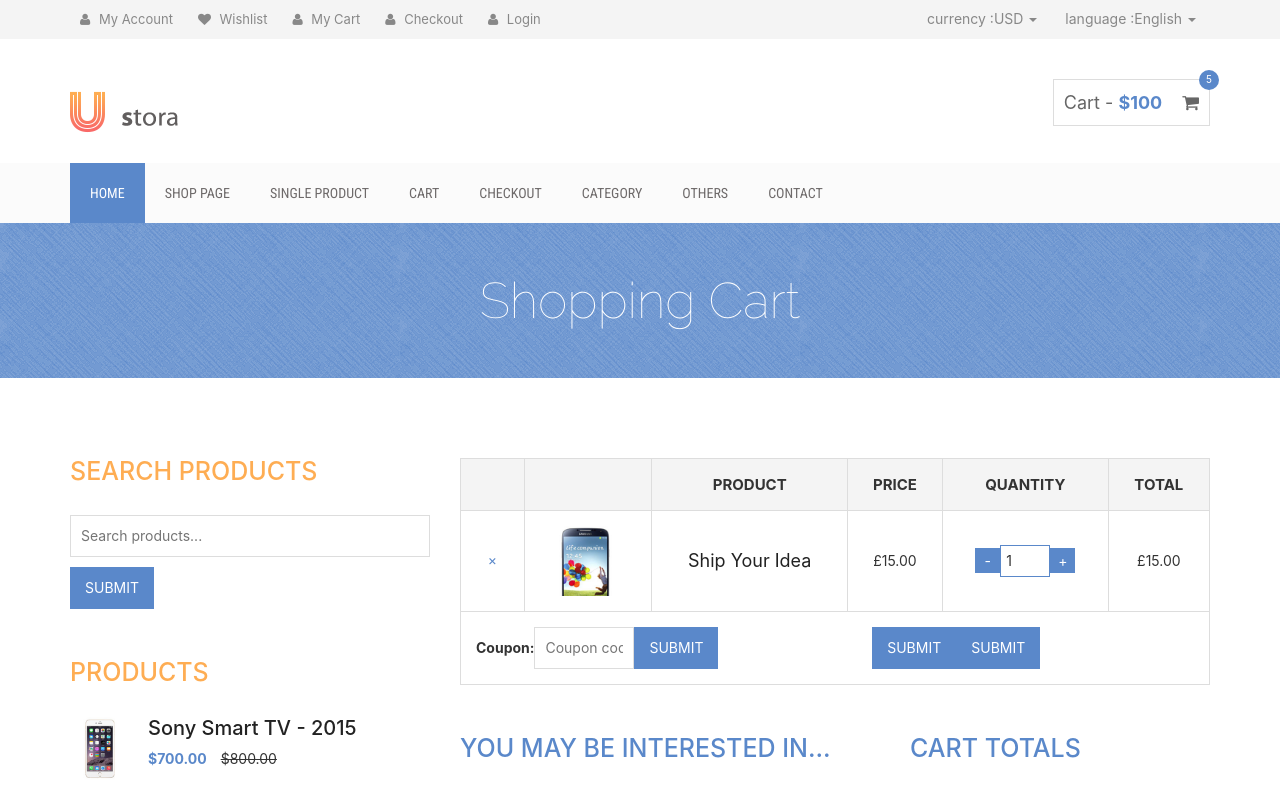
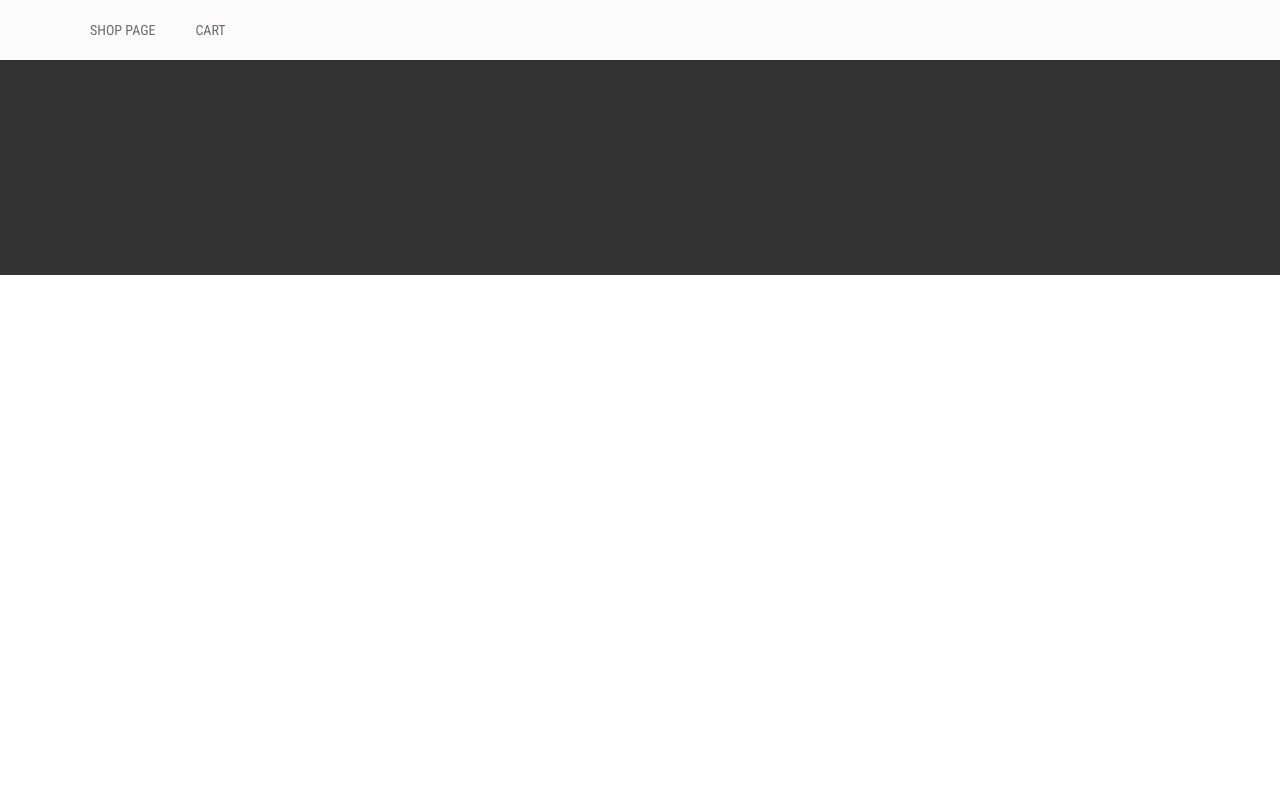
Before and after one commit to Sanyogitayadav123/E-com-shopping, a React (Create React App) app: page /cart in a window 1280 px wide. Shown: the top 786 px of the page. Built offline with nearby package versions, Linux system fonts and the light colour scheme.

Commit message:
remove href

```diff
--- a/src/components/Cart/index.js
+++ b/src/components/Cart/index.js
@@ -4,7 +4,7 @@ const Cart = () => {
   return (
     <>
 
-
+{/*
 <div className="product-big-title-area">
   <div className="container">
     <div className="row">
@@ -611,7 +611,7 @@ const Cart = () => {
       </div>
     </div>
   </div>
-</div>
+</div> */}
 
     </>
   )
--- a/src/components/Shop/index.jsx
+++ b/src/components/Shop/index.jsx
@@ -1,6 +1,7 @@
 import React, { useEffect, useState } from 'react'
 import axios from 'axios'
 import REACT_APP_BASE_URL from '../../api';
+import { NavLink } from 'react-router-dom';
 
 
 
@@ -13,7 +14,8 @@ const ShopPage = () => {
 
   useEffect(() => {
     getProduct();
-}, [currentPage]);
+    // eslint-disable-next-line
+},[currentPage]);
 
   const getProduct = async () => {
     try {
@@ -57,22 +59,23 @@ const ShopPage = () => {
             <img   src={`${REACT_APP_BASE_URL}/public/productImages/${data?.image}`} alt="" />
           </div>
           <h2>
-            <a href="">{data?.productName}</a>
+            <NavLink to="/">{data?.productName}</NavLink>
           </h2>
           <div className="product-carousel-price">
             <ins>${data?.price}</ins>
           </div>
           <div className="product-option-shop">
-            <a
+            <NavLink
               className="add_to_cart_button"
               data-quantity={1}
               data-product_sku=""
               data-product_id={70}
               rel="nofollow"
-              href={"/canvas/shop/?add-to-cart=70"}
+              to={'/'}
+              // href={"/canvas/shop/?add-to-cart=70"}
             >
               Add to cart
-            </a>
+            </NavLink>
           </div>
         </div>
       </div>
@@ -122,21 +125,21 @@ const ShopPage = () => {
             <nav>
                 <ul className="pagination">
                     <li>
-                        <a href="#" aria-label="Previous" onClick={() => setCurrentPage(currentPage - 1)} disabled={currentPage === 1}>
+                        <button aria-label="Previous" onClick={() => setCurrentPage(currentPage - 1)} disabled={currentPage === 1}>
                             <span aria-hidden="true">«</span>
-                        </a>
+                        </button>
                     </li>
                     {Array.from({ length: totalPages }, (_, index) => (
                         <li key={index} className={currentPage === index + 1 ? "active" : ""}>
-                            <a href="#" onClick={() => setCurrentPage(index + 1)}>
+                            <button  onClick={() => setCurrentPage(index + 1)}>
                                 {index + 1}
-                            </a>
+                            </button>
                         </li>
                     ))}
                     <li>
-                        <a href="#" aria-label="Next" onClick={() => setCurrentPage(currentPage + 1)} disabled={currentPage === totalPages}>
+                        <button aria-label="Next" onClick={() => setCurrentPage(currentPage + 1)} disabled={currentPage === totalPages}>
                             <span aria-hidden="true">»</span>
-                        </a>
+                        </button>
                     </li>
                 </ul>
             </nav>
--- a/src/components/layoutes/Header/index.js
+++ b/src/components/layoutes/Header/index.js
@@ -9,7 +9,7 @@ const Header = () => {
     <>
        <div className="header-area">
     <div className="container">
-      <div className="row">
+      {/* <div className="row">
         <div className="col-md-8">
           <div className="user-menu">
             <ul>
@@ -93,11 +93,11 @@ const Header = () => {
             </ul>
           </div>
         </div>
-      </div>
+      </div> */}
     </div>
   </div>
 
-    <div className="site-branding-area">
+    {/* <div className="site-branding-area">
   <div className="container">
     <div className="row">
       <div className="col-sm-6">
@@ -120,7 +120,7 @@ const Header = () => {
       </div>
     </div>
   </div>
-</div>
+</div> */}
 
 <div
   id="undefined-sticky-wrapper"
@@ -145,19 +145,19 @@ const Header = () => {
         </div>
         <div className="navbar-collapse collapse">
           <ul className="nav navbar-nav">
-            <li className="active">
+            {/* <li className="active">
               <a href="index.html">Home</a>
-            </li>
+            </li> */}
             <li>
               <NavLink to="/shop">Shop page</NavLink>
             </li>
-            <li>
+            {/* <li>
               <a href="single-product.html">Single product</a>
-            </li>
+            </li> */}
             <li>
               <NavLink to="/cart">Cart</NavLink>
             </li>
-            <li>
+            {/* <li>
               <a href="checkout.html">Checkout</a>
             </li>
             <li>
@@ -168,7 +168,7 @@ const Header = () => {
             </li>
             <li>
               <a href="#">Contact</a>
-            </li>
+            </li> */}
           </ul>
         </div>
       </div>
--- a/src/components/layoutes/footer/index.js
+++ b/src/components/layoutes/footer/index.js
@@ -3,7 +3,7 @@ import React from 'react'
 const Footer = () => {
   return (
     <div className="footer-top-area">
-    <div className="zigzag-bottom" />
+    {/* <div className="zigzag-bottom" />
     <div className="container">
       <div className="row">
         <div className="col-md-3 col-sm-6">
@@ -92,7 +92,7 @@ const Footer = () => {
           </div>
         </div>
       </div>
-    </div>
+    </div> */}
   </div>
 
   )
```
